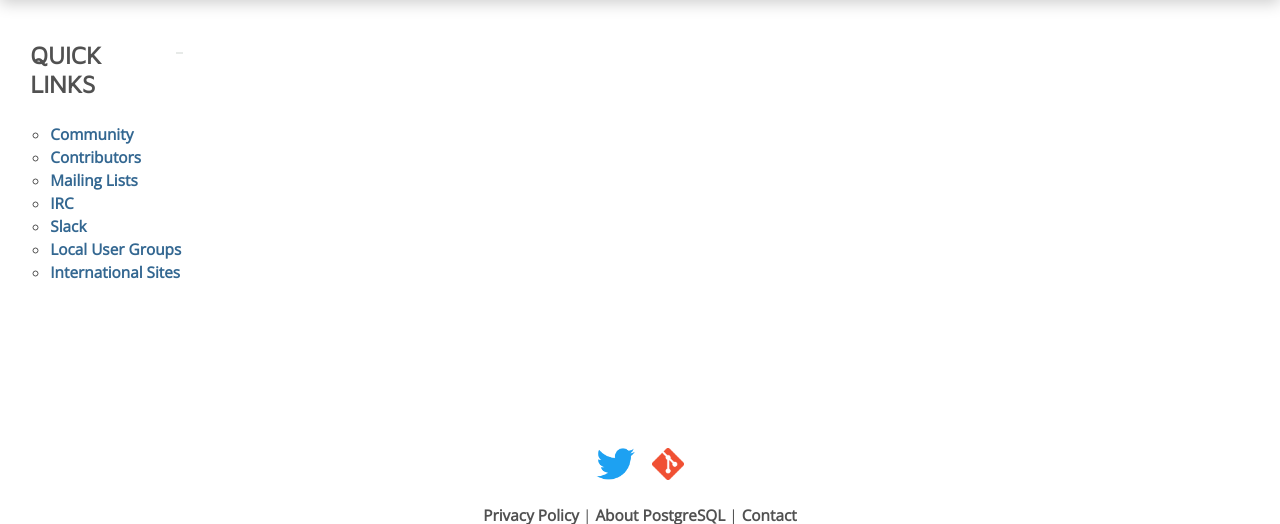
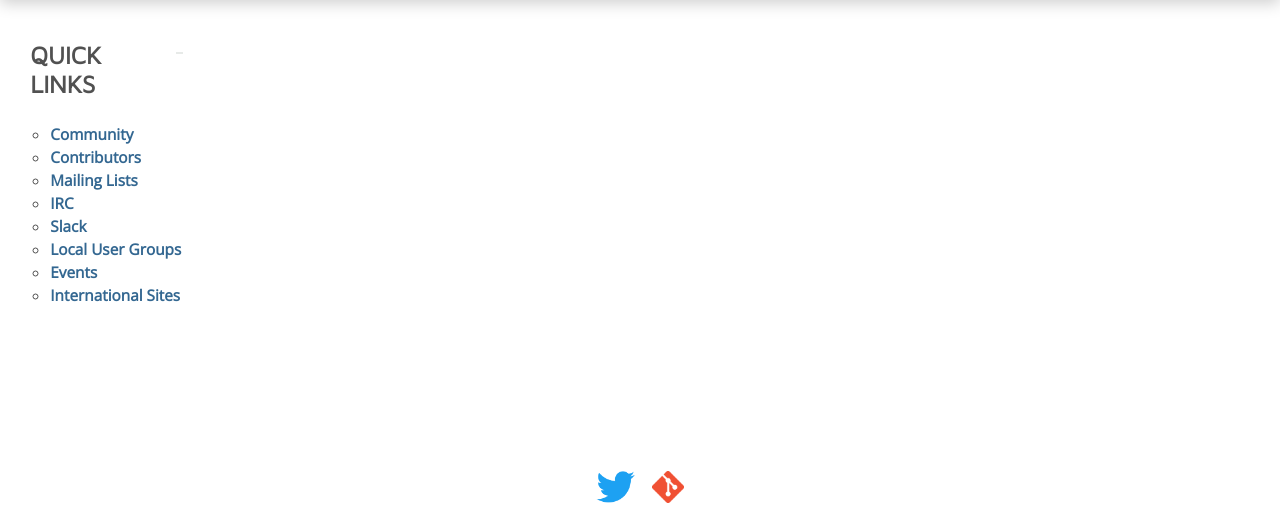
Before and after one commit to postgres/pgarchives, a Django app: template django/archives/mailarchives/templates/page.html in a window 1280 px wide. Shown: the part 55-579 px from the top of the page. Run offline with Django 3.2, Linux system fonts and the light colour scheme; the template is opened without the code that fills it, so the values that code supplies are empty.

Commit message:
Match "Quick Links" to what displays under "Community" on pgweb

```diff
--- a/django/archives/mailarchives/templates/page.html
+++ b/django/archives/mailarchives/templates/page.html
@@ -13,6 +13,7 @@
             <li><a href="/community/irc/">IRC</a></li>
             <li><a href="https://postgres-slack.herokuapp.com/">Slack</a></li>
             <li><a href="/community/user-groups/">Local User Groups</a></li>
+            <li><a href="/about/events/">Events</a></li>
             <li class="last-child"><a href="/community/international/">International Sites</a></li>
          </ul>
        </div>
```
